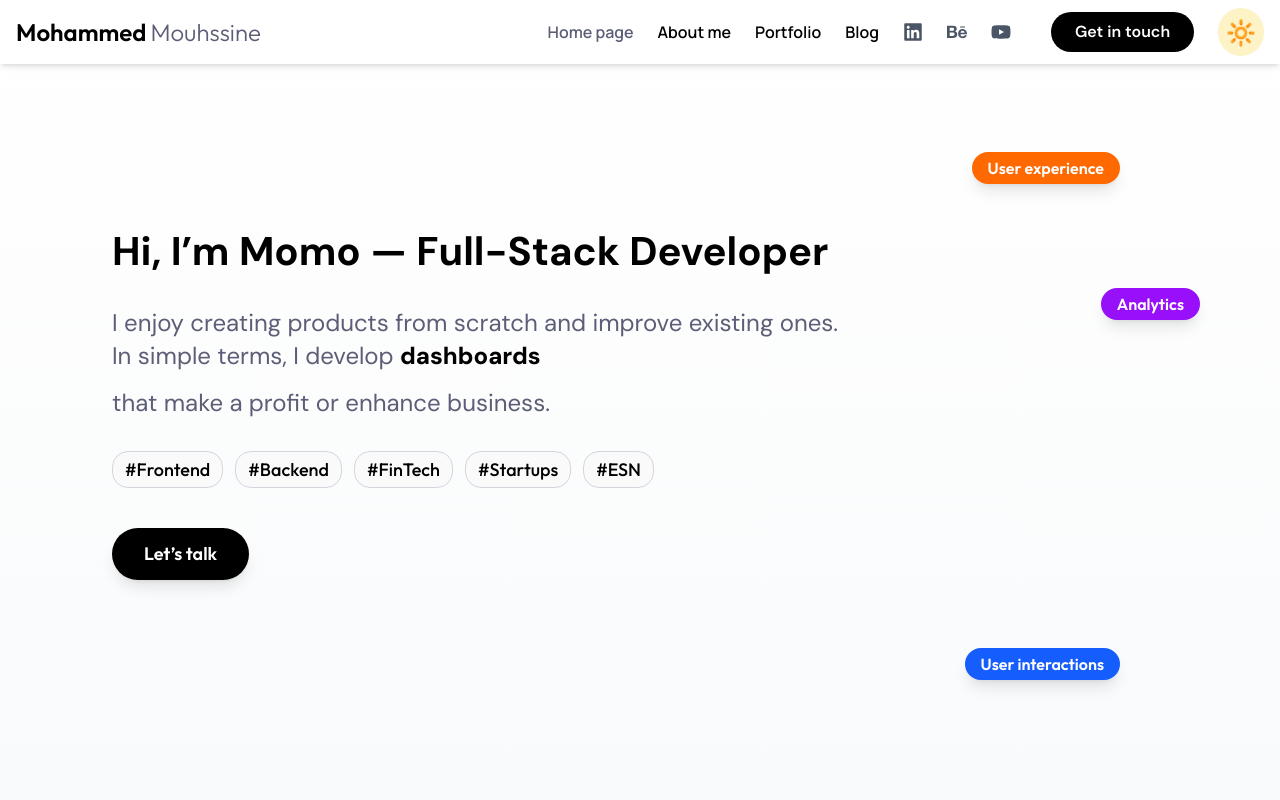
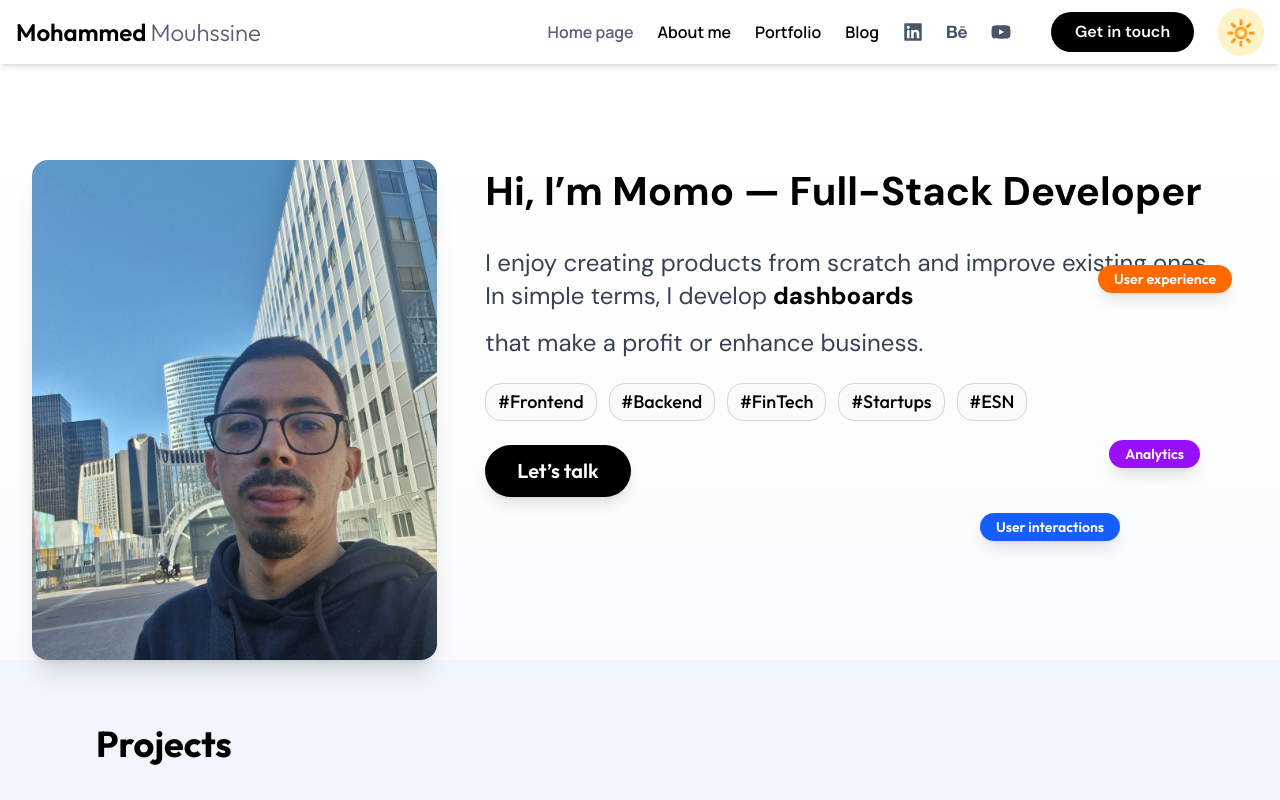
Before and after one commit to Andamlaka/personal-portfolio, a React (Vite) app in the folder portfolio/: page / in a window 1280 px wide. Shown: the top 800 px of the page. Built offline with nearby package versions, Linux system fonts and the light colour scheme.

Commit message:
updating

```diff
--- a/portfolio/src/App.jsx
+++ b/portfolio/src/App.jsx
@@ -4,6 +4,7 @@ import Navbar from "./components/Navbar";
 import HomePage from "./pages/HomePage";
 import AboutMe from "./pages/AboutMe";
 import Footer from "./components/Footer";
+import Portfolio from "./pages/Portfolio";
 
 
 
@@ -14,7 +15,7 @@ function App() {
       <Routes>
         <Route path="/" element={<HomePage />} />
         <Route path="/about" element={<AboutMe />} />
-        <Route path="/portfolio" element={<h1>Portfolio</h1>} />
+        <Route path="/portfolio" element={<Portfolio />} />
         <Route path="/downloads" element={<h1>Downloads</h1>} />
       </Routes>
       <Footer />
--- a/portfolio/src/components/AboutTech.jsx
+++ b/portfolio/src/components/AboutTech.jsx
@@ -4,7 +4,8 @@ import { motion } from "framer-motion";
 import {
   SiJavascript, SiTypescript, SiPython, SiPhp, SiReact,
   SiExpress, SiNestjs, SiHtml5, SiCss3, SiTailwindcss,
-  SiFigma, SiAdobephotoshop
+  SiFigma, SiAdobephotoshop,
+  SiMysql, SiPostgresql, SiMongodb, SiPrisma
 } from "react-icons/si";
 
 import { FaJava } from "react-icons/fa";   // ✅ Java
@@ -28,6 +29,14 @@ const skills = {
     { name: "CSS3", icon: <SiCss3 className="text-blue-600" /> },
     { name: "TailwindCSS", icon: <SiTailwindcss className="text-sky-500" /> },
   ],
+
+  "Databases & ORM": [
+    { name: "MySQL", icon: <SiMysql className="text-blue-600" /> },
+    { name: "PostgreSQL", icon: <SiPostgresql className="text-sky-700" /> },
+    { name: "MongoDB / Mongoose", icon: <SiMongodb className="text-green-600" /> },
+    { name: "Prisma", icon: <SiPrisma className="text-indigo-600" /> },
+  ],
+
   "Design": [
     { name: "Figma", icon: <SiFigma className="text-pink-500" /> },
     { name: "Photoshop", icon: <SiAdobephotoshop className="text-blue-500" /> },
--- a/portfolio/src/components/HeroSection.jsx
+++ b/portfolio/src/components/HeroSection.jsx
@@ -14,41 +14,61 @@ export default function HeroSection() {
   }, []);
 
   return (
-    <section className="relative flex items-center justify-center lg:justify-start min-h-screen px-4 sm:px-6 md:px-8 bg-gradient-to-b from-white to-gray-50 dark:from-gray-900 dark:to-black overflow-hidden">
-      {/* Floating labels - responsive */}
-      <span className="hidden lg:inline absolute bg-orange-500 text-white text-xs sm:text-sm md:text-base font-semibold px-3 sm:px-4 py-1 rounded-full shadow-lg animate-bounce
-                        top-20 sm:top-28 md:top-40 right-4 sm:right-12 md:right-40">
-        User experience
-      </span>
+    <section className="relative top-40 mb-40 flex flex-col items-center justify-center px-4 sm:px-6 md:px-8 bg-gradient-to-b from-white to-gray-50 dark:from-gray-900 dark:to-black">
+      <div className="relative w-full max-w-7xl mx-auto flex flex-col lg:flex-row items-center lg:items-start gap-12">
 
-      <span className="hidden lg:inline absolute bg-purple-600 text-white text-xs sm:text-sm md:text-base font-semibold px-3 sm:px-4 py-1 rounded-full shadow-lg animate-pulse
-                        top-44 sm:top-56 md:top-72 right-4  md:right-20">
-        Analytics
-      </span>
+        {/* Desktop Image */}
+        <div className="hidden lg:block flex-shrink-0 w-1/3">
+          <img
+            src="/homeHeroPic.jpg"
+            alt="Developer working"
+            className="w-full h-auto max-h-[500px] object-cover rounded-2xl shadow-xl"
+          />
+        </div>
 
-      <span className="hidden lg:inline absolute bg-blue-600 text-white text-xs sm:text-sm md:text-base font-semibold px-3 sm:px-4 py-1 rounded-full shadow-lg animate-bounce
-                        bottom-16 sm:bottom-20 md:bottom-28 right-4 md:right-40">
-        User interactions
-      </span>
-
+        {/* Text + Mobile Image */}
         <motion.div
-        className="relative z-10 w-full max-w-6xl mx-auto text-center lg:text-left lg:mx-0 lg:pl-20"
+          className="w-full lg:w-2/3 text-center lg:text-left"
           initial={{ opacity: 0, y: 60 }}
           whileInView={{ opacity: 1, y: 0 }}
           viewport={{ once: true, amount: 0.3 }}
           transition={{ duration: 0.8, ease: "easeOut" }}
         >
-        {/* Text block */}
-        <div className="px-2 sm:px-6 md:px-12 lg:px-0">
-          <h1 className="font-dm font-bold text-2xl sm:text-2xl md:text-3xl lg:text-[40px] leading-tight sm:leading-[56px] lg:leading-[62px] text-black dark:text-white">
+          {/* Mobile circular image with floating labels */}
+          <div className="block lg:hidden relative mx-auto mb-6 w-40 h-40">
+            <img
+              src="/homeHeroPic.jpg"
+              alt="Developer portrait"
+              className="w-full h-full rounded-full object-cover shadow-lg border-4 border-white dark:border-gray-800"
+            />
+            {/* Floating labels for mobile */}
+            <span className="absolute -top-4 left-1/5 -translate-x-1/2 bg-orange-500 text-white text-xs font-semibold px-2 py-1 rounded-full shadow-lg animate-bounce">
+              UX
+            </span>
+            <span className="absolute -top-0 left-0 bg-purple-600 text-white text-xs font-semibold px-2 py-1 rounded-full shadow-lg animate-pulse">
+              Analytics
+            </span>
+            <span className="absolute -top-0 right-0 bg-blue-600 text-white text-xs font-semibold px-2 py-1 rounded-full shadow-lg animate-bounce">
+              Interaction
+            </span>
+            <span className="absolute bottom-0 left-1/10 -translate-x-1/2 bg-green-500 text-white text-xs font-semibold px-2 py-1 rounded-full shadow-lg animate-pulse">
+              Growth
+            </span>
+            <span className="absolute bottom-0 right-1/10 translate-x-1/2 bg-pink-500 text-white text-xs font-semibold px-2 py-1 rounded-full shadow-lg animate-bounce">
+              Performance
+            </span>
+          </div>
+
+          {/* Heading */}
+          <h1 className="font-dm font-bold text-3xl sm:text-4xl md:text-5xl lg:text-[40px] leading-snug sm:leading-tight lg:leading-[62px] text-black dark:text-white">
             Hi, I’m Momo — Full-Stack Developer
           </h1>
 
-          <p className="mt-6 font-dm text-base sm:text-xl lg:text-2xl leading-snug text-secondary dark:text-gray-300">
+          {/* Rotating paragraph */}
+          <p className="mt-4 sm:mt-6 font-dm text-base sm:text-lg md:text-xl lg:text-2xl leading-snug text-gray-700 dark:text-gray-300">
             I enjoy creating products from scratch and improve existing ones.
             <br />
             In simple terms, I develop{" "}
-            {/* ROTATING WORD */}
             <span
               className="relative inline-flex align-baseline overflow-hidden h-[1.8rem] sm:h-[2.2rem] md:h-[2.6rem] min-w-[9ch] sm:min-w-[12ch] md:min-w-[14ch]"
               aria-live="polite"
@@ -65,25 +85,36 @@ export default function HeroSection() {
           </p>
 
           {/* Tags */}
-          <div className="mt-8 flex flex-wrap justify-center lg:justify-start gap-2 sm:gap-3">
+          <div className="mt-4 sm:mt-6 flex flex-wrap justify-center lg:justify-start gap-2 sm:gap-3">
             {["Frontend", "Backend", "FinTech", "Startups", "ESN"].map((t) => (
               <span
                 key={t}
-                className="px-3 py-1 rounded-2xl font-medium bg-[#FAFAFA] dark:bg-gray-800 text-[14px] sm:text-[16px] md:text-[18px] border border-gray-300 dark:border-gray-700 text-primary dark:text-gray-200"
+                className="px-3 py-1 rounded-2xl font-medium bg-[#FAFAFA] dark:bg-gray-800 text-sm sm:text-base md:text-lg border border-gray-300 dark:border-gray-700 text-primary dark:text-gray-200"
               >
                 #{t}
               </span>
             ))}
           </div>
 
-          {/* CTA - responsive */}
-          <button className="mt-10 w-full sm:w-auto px-6 sm:px-8 py-2 sm:py-3 bg-black dark:bg-white text-white dark:text-black rounded-full text-sm sm:text-base md:text-lg font-semibold shadow-lg hover:bg-gray-800 dark:hover:bg-gray-200 transition flex justify-center items-center">
+          {/* CTA */}
+          <button className="mt-4 sm:mt-6 w-full sm:w-auto px-8 py-3 bg-black dark:bg-white text-white dark:text-black rounded-full text-base sm:text-lg md:text-xl font-semibold shadow-lg hover:bg-gray-800 dark:hover:bg-gray-200 transition flex justify-center items-center">
             Let’s talk
           </button>
+        </motion.div>
       </div>
-      </motion.div>
 
-      {/* Only the rotating word uses this custom animation */}
+      {/* Floating labels (desktop only) */}
+      <span className="hidden lg:inline absolute bg-orange-500 text-white text-sm font-semibold px-4 py-1 rounded-full shadow-lg animate-bounce top-28 right-12">
+        User experience
+      </span>
+      <span className="hidden lg:inline absolute bg-purple-600 text-white text-sm font-semibold px-4 py-1 rounded-full shadow-lg animate-pulse top-70 right-20">
+        Analytics
+      </span>
+      <span className="hidden lg:inline absolute bg-blue-600 text-white text-sm font-semibold px-4 py-1 rounded-full shadow-lg animate-bounce bottom-28 right-40">
+        User interactions
+      </span>
+
+      {/* Rotating word animation */}
       <style>{`
         @keyframes slideUp {
           0%   { transform: translateY(110%); opacity: 0; }
--- /dev/null
+++ b/portfolio/src/pages/Portfolio.jsx
@@ -0,0 +1,33 @@
+import React from "react";
+import { motion } from "framer-motion";
+import Project from "../components/project";
+
+const Portfolio = () => {
+  return (
+    <section className="px-6 py-16 text-left md:px-12 lg:px-24 bg-white dark:bg-gray-950">
+      {/* Heading */}
+      <motion.h1
+        initial={{ opacity: 0, y: 50 }}
+        whileInView={{ opacity: 1, y: 0 }}
+        viewport={{ once: true, amount: 0.3 }}
+        transition={{ duration: 0.8, ease: "easeOut" }}
+        className="mt-10 text-2xl sm:text-2xl md:text-3xl lg:text-3xl font-bold leading-snug text-gray-900 dark:text-white max-w-4xl mx-auto text-center md:text-left"
+      >
+        I build{" "}
+        <span className="text-blue-600 dark:text-blue-400">
+          full-stack apps
+        </span>{" "}
+        for e-commerce, streaming, dashboards, and SaaS — where{" "}
+        <span className="text-blue-600 dark:text-blue-400">design</span> meets{" "}
+        <span className="text-blue-600 dark:text-blue-400">scalability</span>.
+      </motion.h1>
+
+      {/* Projects */}
+      <div className="mt-16">
+        <Project />
+      </div>
+    </section>
+  );
+};
+
+export default Portfolio;
```
Also changed, not shown: portfolio/public/homeHeroPic.jpg (added). Lines whose indentation alone changed are shown as unchanged.
